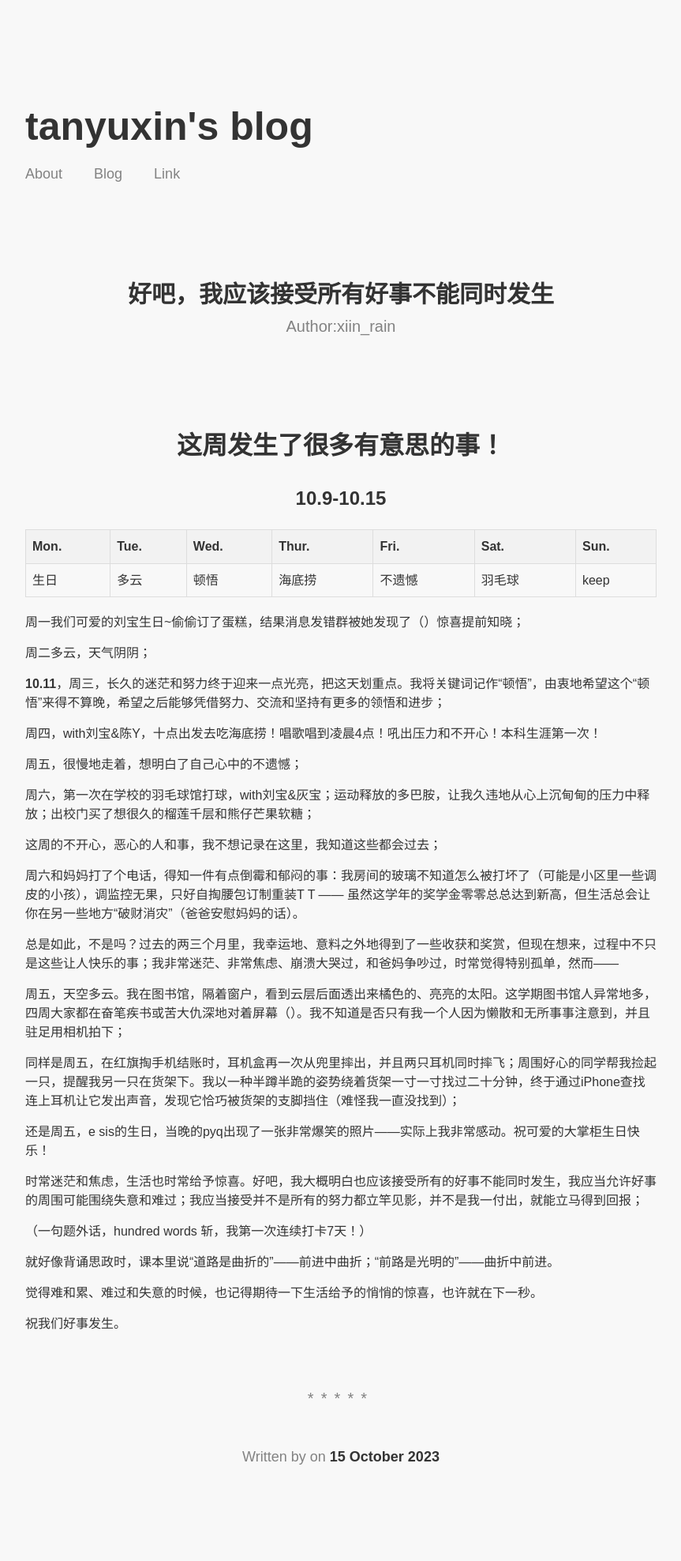
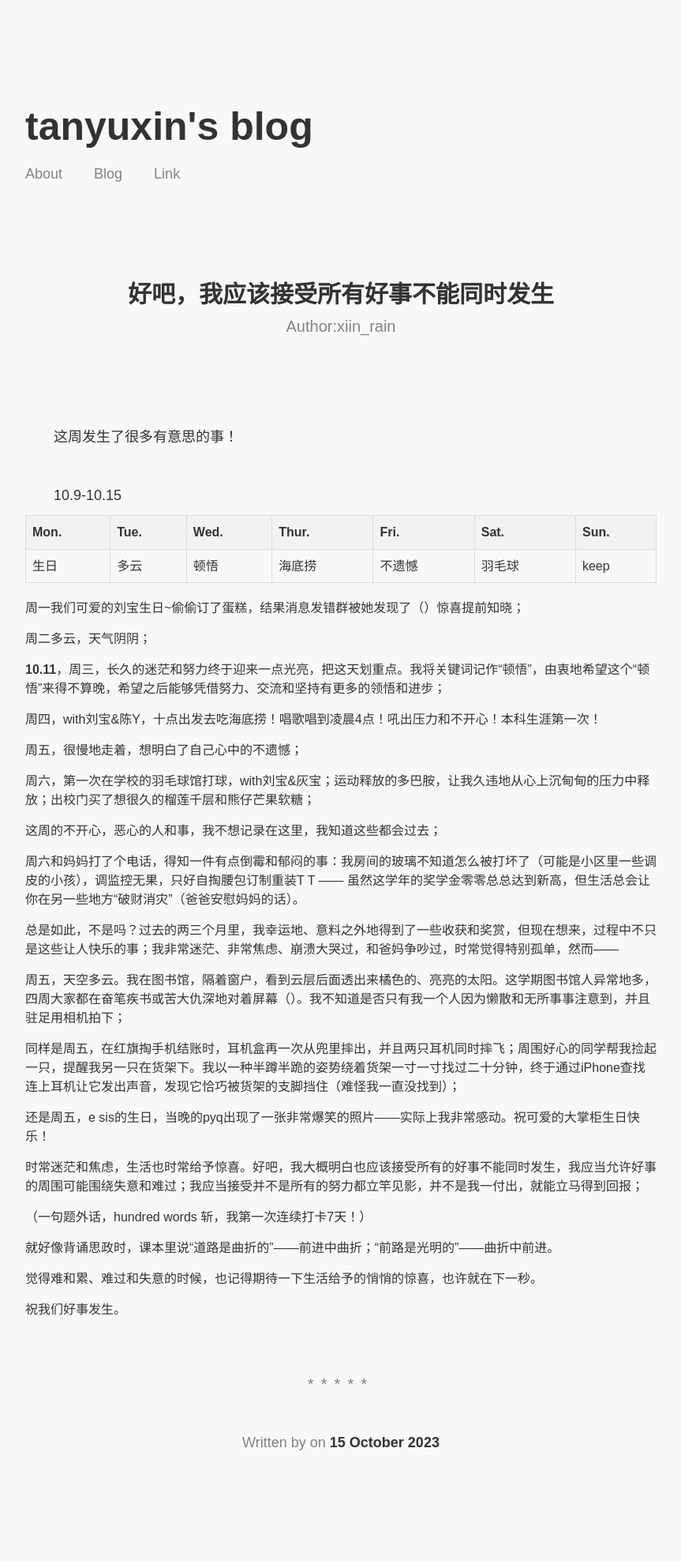
Before and after one commit to x1in-rain/x1in-rain.github.io, a Jekyll site: the page built from _posts/2024-03-01-【归档】好吧，我应该接受所有好事不能同时发生.md, in a window 1280 px wide. Shown: the whole page at 79% size, without its empty margins (208-1071 px from the left). Built offline with Jekyll 4.4.1, drawn with Linux system fonts in a browser that asks for light colours.

Commit message:
Update 2024-03-01-【归档】好吧，我应该接受所有好事不能同时发生.md

```diff
--- a/_posts/2024-03-01-【归档】好吧，我应该接受所有好事不能同时发生.md
+++ b/_posts/2024-03-01-【归档】好吧，我应该接受所有好事不能同时发生.md
@@ -48,9 +48,9 @@ categories: [Journal]
 </head>
 <body>
 
-<h1 style="text-align: center;">这周发生了很多有意思的事！</h1>
-
-<h2 style="text-align: center;">10.9-10.15</h2>
+<p>这周发生了很多有意思的事！</p>
+<br>
+<p>10.9-10.15</p>
 
 <table>
   <tr>
```
